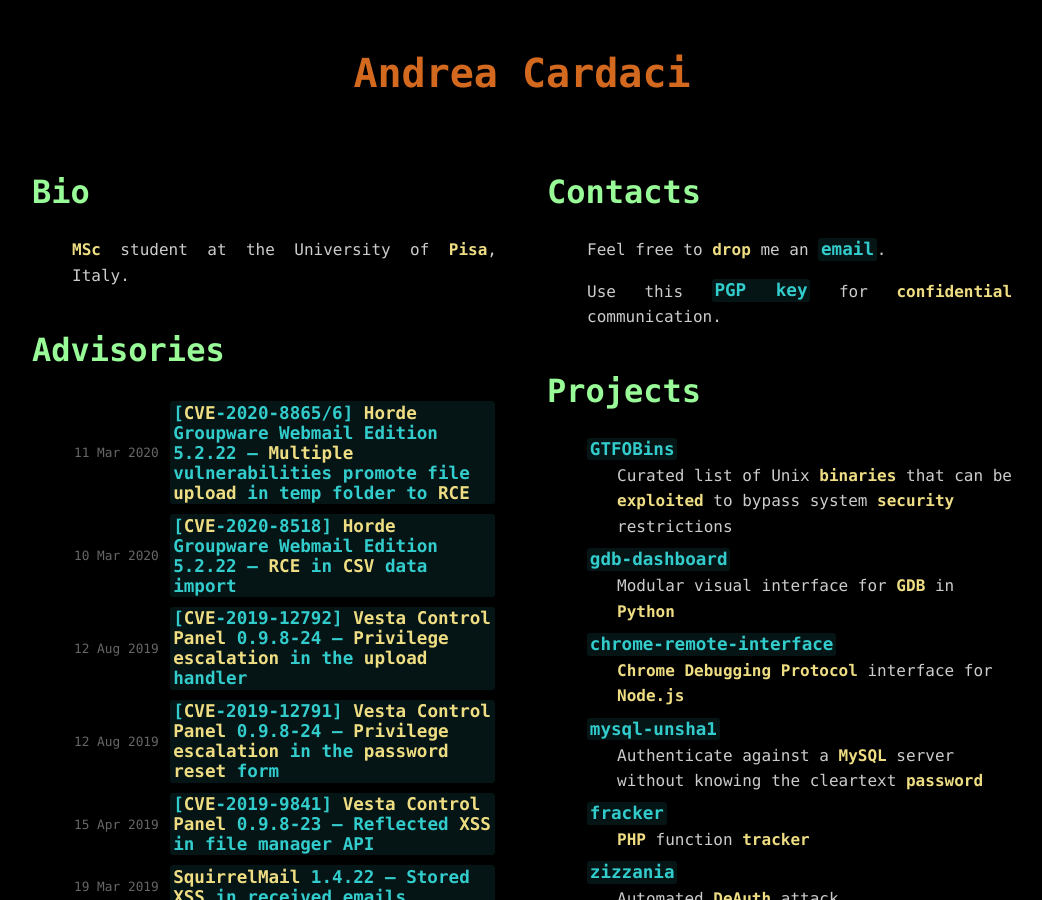
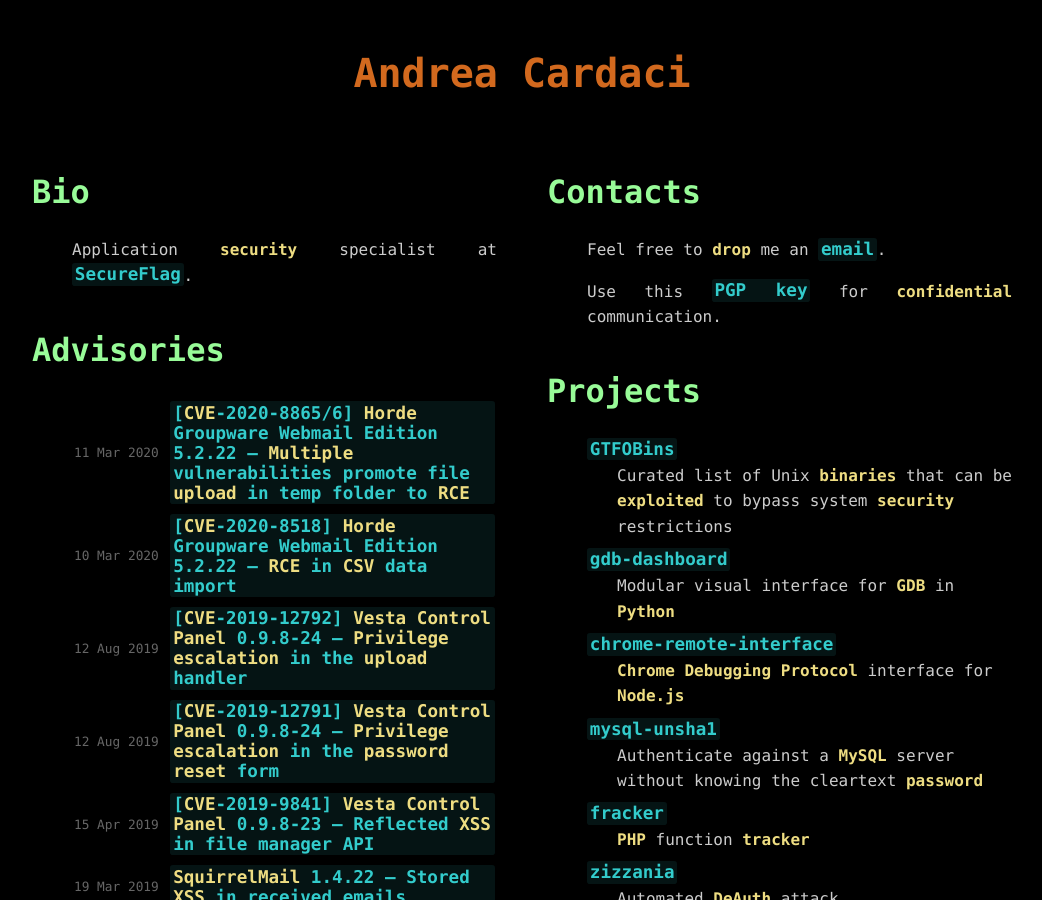
Before and after one commit to cyrus-and/cyrus-and.github.io, a Jekyll site: the page built from index.md, in a window 1280 px wide and 900 px high. Shown: the whole window, without its empty margins (118-1160 px from the left). Built offline with Jekyll 4.4.1, drawn with Linux system fonts in a browser that asks for light colours.

Commit message:
Update bio and description

```diff
--- a/_includes/bio.md
+++ b/_includes/bio.md
@@ -2,6 +2,6 @@
 
 ## Bio
 
-{% include tagify.liquid text=page.description tags=page.tags %}
+Application **security** specialist at [SecureFlag](https://secureflag.com/).
 
 </div>
--- a/index.md
+++ b/index.md
@@ -1,8 +1,7 @@
 ---
 layout: index
 title: Andrea Cardaci
-description: MSc student at the University of Pisa, Italy.
-tags: [MSc, Pisa]
+description: Personal home page, security advisories and projects.
 ---
 
 {% include bio.md %}
```
